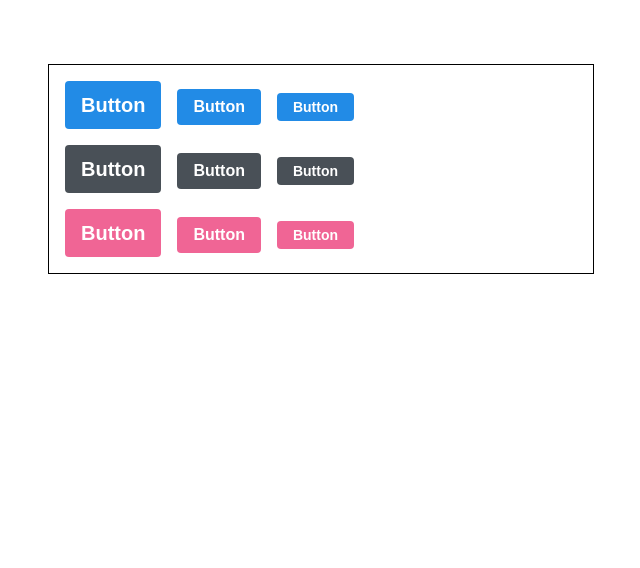
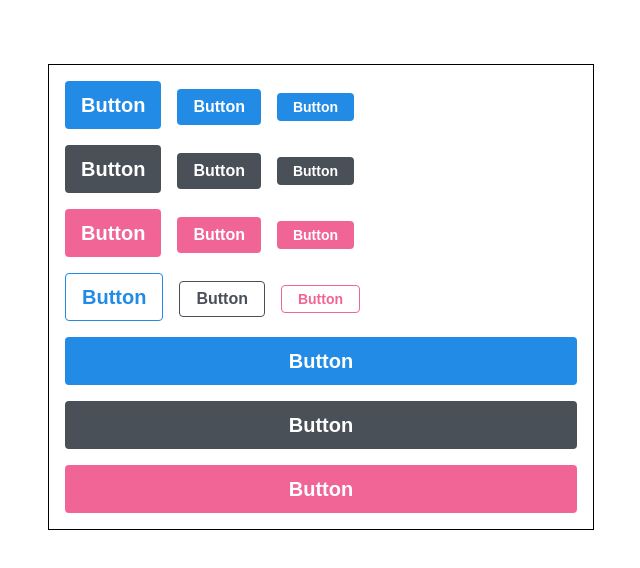
Before and after one commit to ekal901/2022-02-begin-react, a React (Create React App) app: page / in a window 1280 px wide. Shown: the top 568 px of the page, without its empty margins (319-959 px from the left). Built offline with nearby package versions, Linux system fonts and the light colour scheme.

Commit message:
button styling

```diff
--- a/src/App.js
+++ b/src/App.js
@@ -123,6 +123,16 @@ function App() {
         <Button color="pink">Button</Button>
         <Button color="pink" size="small">Button</Button>
       </div>
+      <div className="buttons">
+        <Button size="large" outline={true}>Button</Button>
+        <Button color="gray" outline={true}>Button</Button>
+        <Button color="pink" size="small" outline={true}>Button</Button>
+      </div>
+      <div className="buttons">
+        <Button size="large" fullWidth={true}>Button</Button>
+        <Button size="large" color="gray" fullWidth={true}>Button</Button>
+        <Button size="large" color="pink" fullWidth={true}>Button</Button>
+      </div>
     </div>
   );
 }
--- a/src/components/Button.js
+++ b/src/components/Button.js
@@ -2,9 +2,12 @@ import React from 'react'
 import classNames from 'classnames'
 import './Button.scss'
 
-const Button = ({children, size, color}) => {
+const Button = ({children, size, color, outline, fullWidth}) => {
   return (
-    <button className={classNames('Button', size, color)}>{children}</button>
+    <button className={classNames('Button', size, color, {
+        outline,
+        fullWidth
+    })}>{children}</button>
   )
 }
 
--- a/src/components/Button.scss
+++ b/src/components/Button.scss
@@ -9,6 +9,15 @@ $pink: #f06595;
   }
   &:active {
     background: darken($color, 10%);
+  }
+  &.outline {
+    color: $color;
+    background: none;
+    border: 1px solid $color;
+    &:hover {
+      background: $color;
+      color: white;
+    }
   }
 }
 
@@ -55,4 +64,13 @@ $pink: #f06595;
   & + & {
     margin-left: 1rem;
   }
+
+  &.fullWidth {
+    width: 100%;
+    justify-content: center;
+    & + & {
+      margin-left: 0;
+      margin-top: 1rem;
+    }
+  }
 }
```
